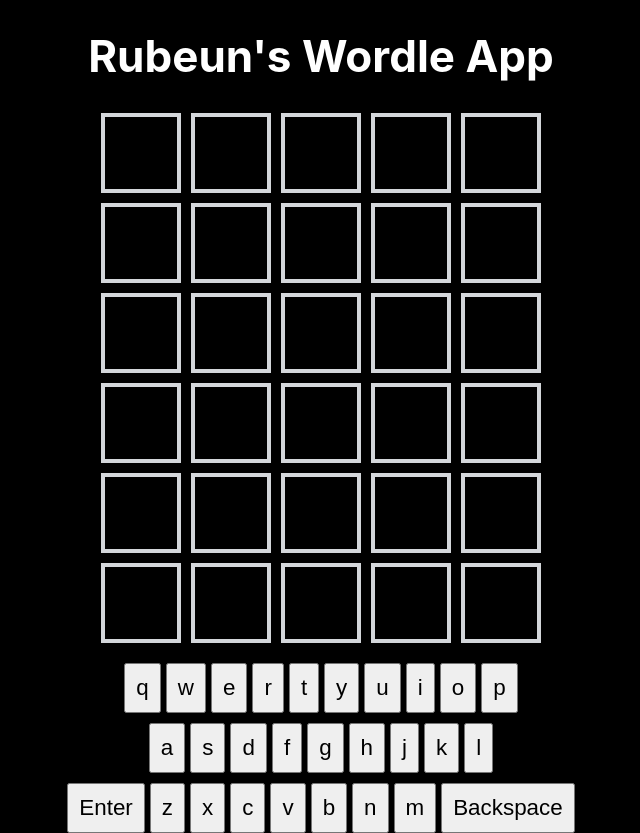
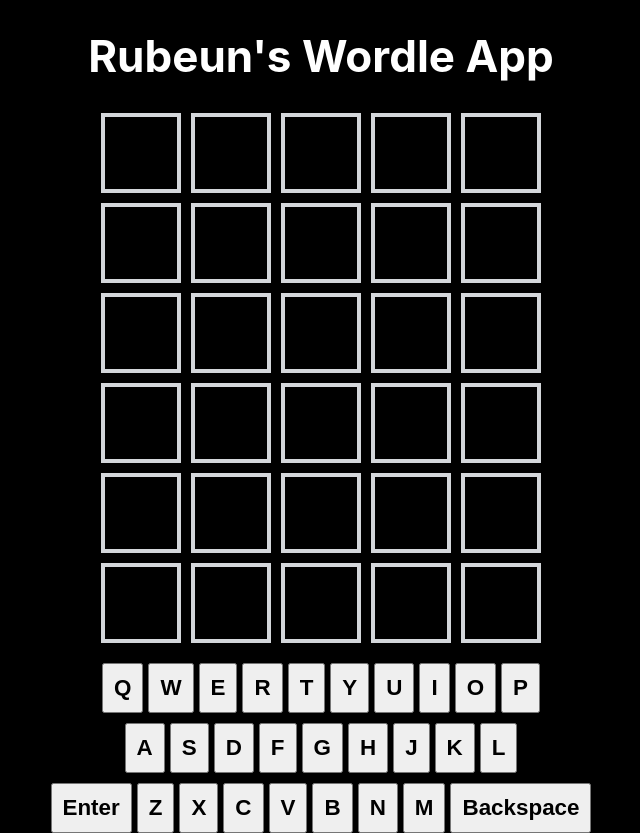
Before and after one commit to rubeun/wordle, a React (Create React App) app: page / in a window 1280 px wide. Shown: the whole page, without its empty margins (319-959 px from the left). Built offline with nearby package versions, Linux system fonts and the light colour scheme.

Commit message:
style keys by status

```diff
--- a/src/components/KeyboardGrid.module.css
+++ b/src/components/KeyboardGrid.module.css
@@ -10,3 +10,21 @@
   font-size: 1.4rem;
   padding: 10px;
 }
+
+.keyboardKey {
+  font-size: 1.2rem;
+  text-transform: capitalize;
+  font-weight: bold;
+}
+
+.wrongLetter {
+  background-color: var(--not-valid);
+}
+
+.wrongPlace {
+  background-color: var(--wrong-place);
+}
+
+.rightLetter {
+  background-color: var(--valid);
+}
```
